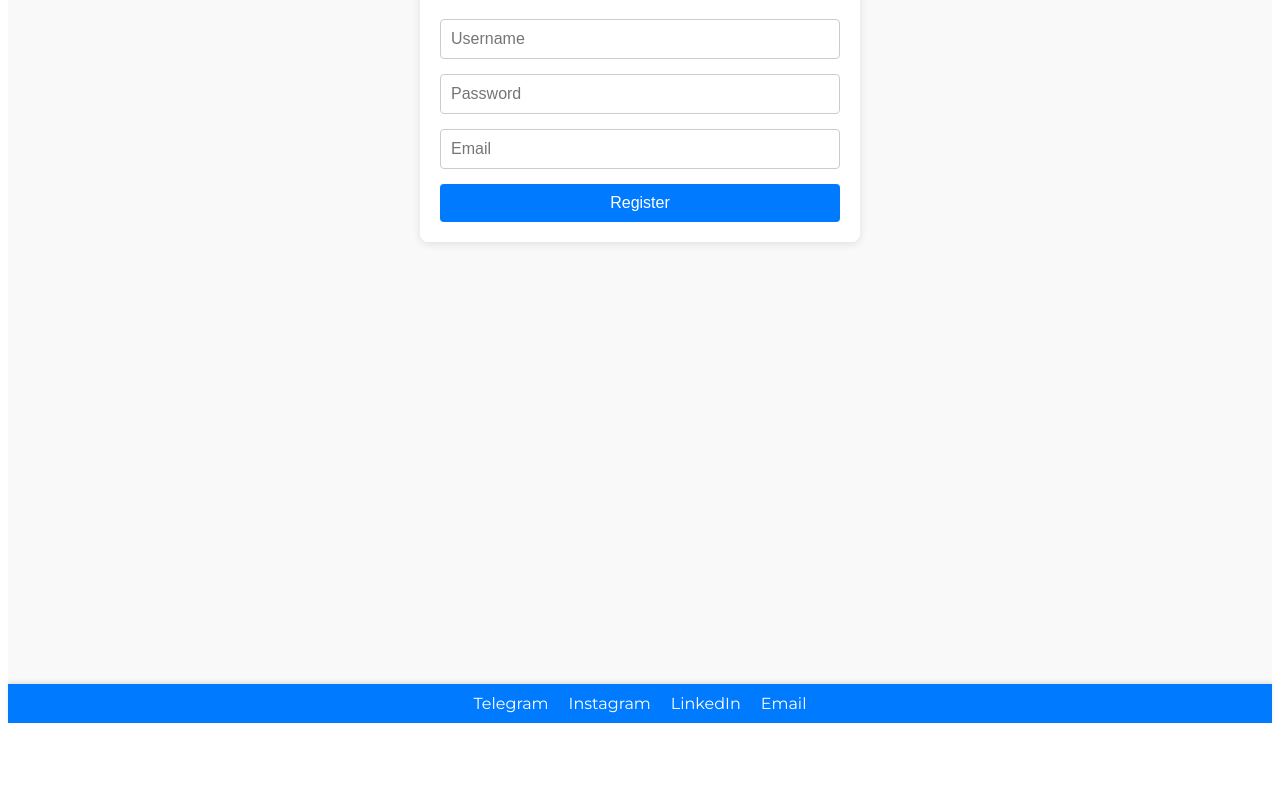
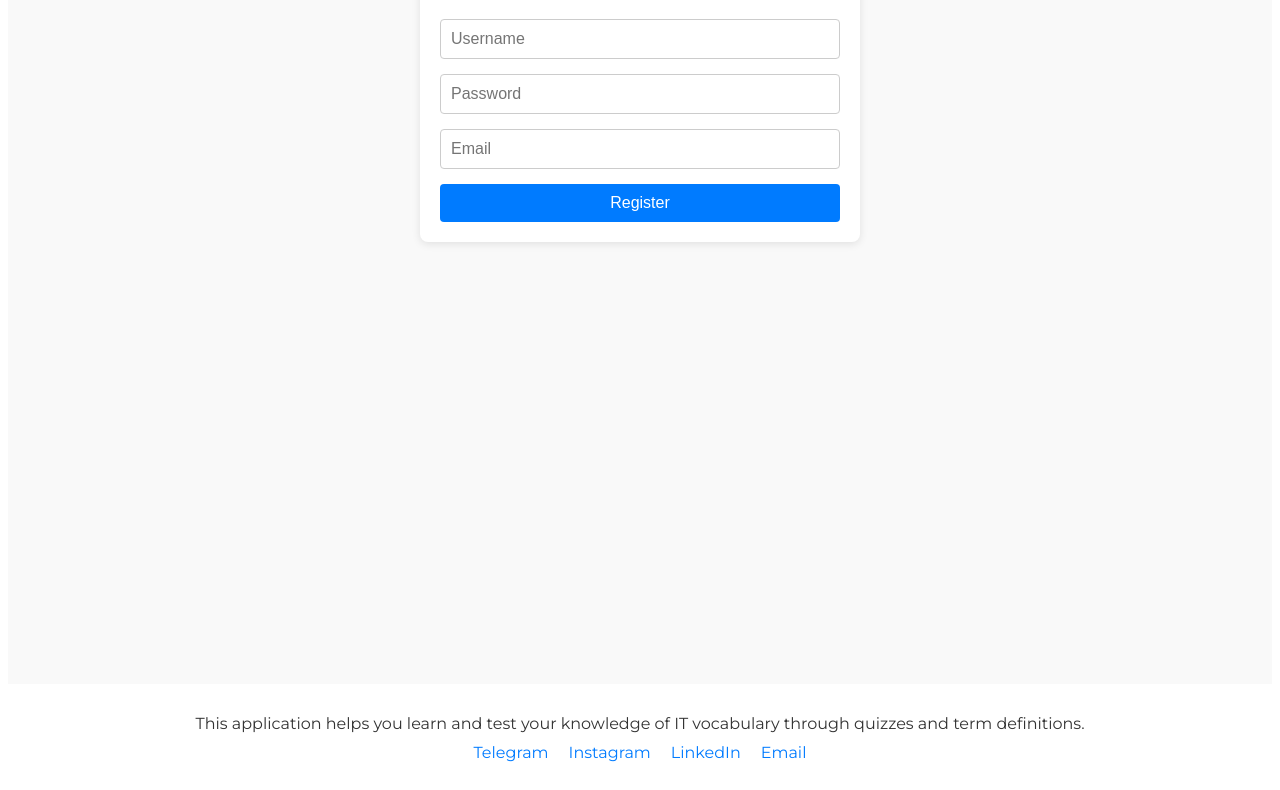
Before and after one commit to RegisRivijski/vue-quiz, a Vue app: page / in a window 1280 px wide. Shown: the part 224-1014 px from the top of the page. Before the commit the page ends 955 px from the top, so only its background shows below. Built offline with nearby package versions, Linux system fonts and the light colour scheme.

Commit message:
Adding about to footer

```diff
--- a/src/App.vue
+++ b/src/App.vue
@@ -21,10 +21,13 @@
     <router-view/>
     <footer>
       <div class="footer-container">
-        <a href="https://t.me/artur_petrov_29" target="_blank">Telegram</a>
-        <a href="https://www.instagram.com/yonko_0415" target="_blank">Instagram</a>
-        <a href="https://www.linkedin.com/in/artur-petrov-a28818211" target="_blank">LinkedIn</a>
-        <a href="mailto:petrov0397@gmail.com">Email</a>
+        <p>{{ $t('appDescription') }}</p>
+        <div class="social-links">
+          <a href="https://t.me/artur_petrov_29" target="_blank">Telegram</a>
+          <a href="https://www.instagram.com/yonko_0415" target="_blank">Instagram</a>
+          <a href="https://www.linkedin.com/in/artur-petrov-a28818211" target="_blank">LinkedIn</a>
+          <a href="mailto:petrov0397@gmail.com">Email</a>
+        </div>
       </div>
     </footer>
   </div>
@@ -177,26 +180,37 @@ router-view {
 }
 
 footer {
-  background-color: #007bff;
-  padding: 10px 0;
+  padding: 20px 0;
   display: flex;
   justify-content: center;
-  box-shadow: 0 -2px 4px rgba(0, 0, 0, 0.1);
+  align-items: center;
+  flex-direction: column;
 }
 
 .footer-container {
   display: flex;
-  justify-content: center;
+  flex-direction: column;
+  align-items: center;
+}
+
+footer p {
+  margin: 10px 0;
+  color: #333;
+  text-align: center;
+}
+
+.social-links {
+  display: flex;
   gap: 20px;
 }
 
 footer a {
-  color: white;
+  color: #007bff;
   text-decoration: none;
   transition: color 0.3s;
 }
 
 footer a:hover {
-  color: #e0e0e0;
+  color: #0056b3;
 }
 </style>
--- a/src/i18n.js
+++ b/src/i18n.js
@@ -60,6 +60,7 @@ const messages = {
     enterCurrentPassword: 'Enter current password',
     enterNewPassword: 'Enter new password',
     updatePassword: 'Update password',
+    appDescription: 'This application helps you learn and test your knowledge of IT vocabulary through quizzes and term definitions.',
   },
   uk: {
     appName: 'Англійська ІТ Лексика',
@@ -120,6 +121,7 @@ const messages = {
     enterCurrentPassword: 'Введіть поточний пароль',
     enterNewPassword: 'Введіть новий пароль',
     updatePassword: 'Оновити пароль',
+    appDescription: 'Цей додаток допомагає вивчати та перевіряти знання ІТ лексики за допомогою тестів та визначень термінів.',
   },
 };
 
```
